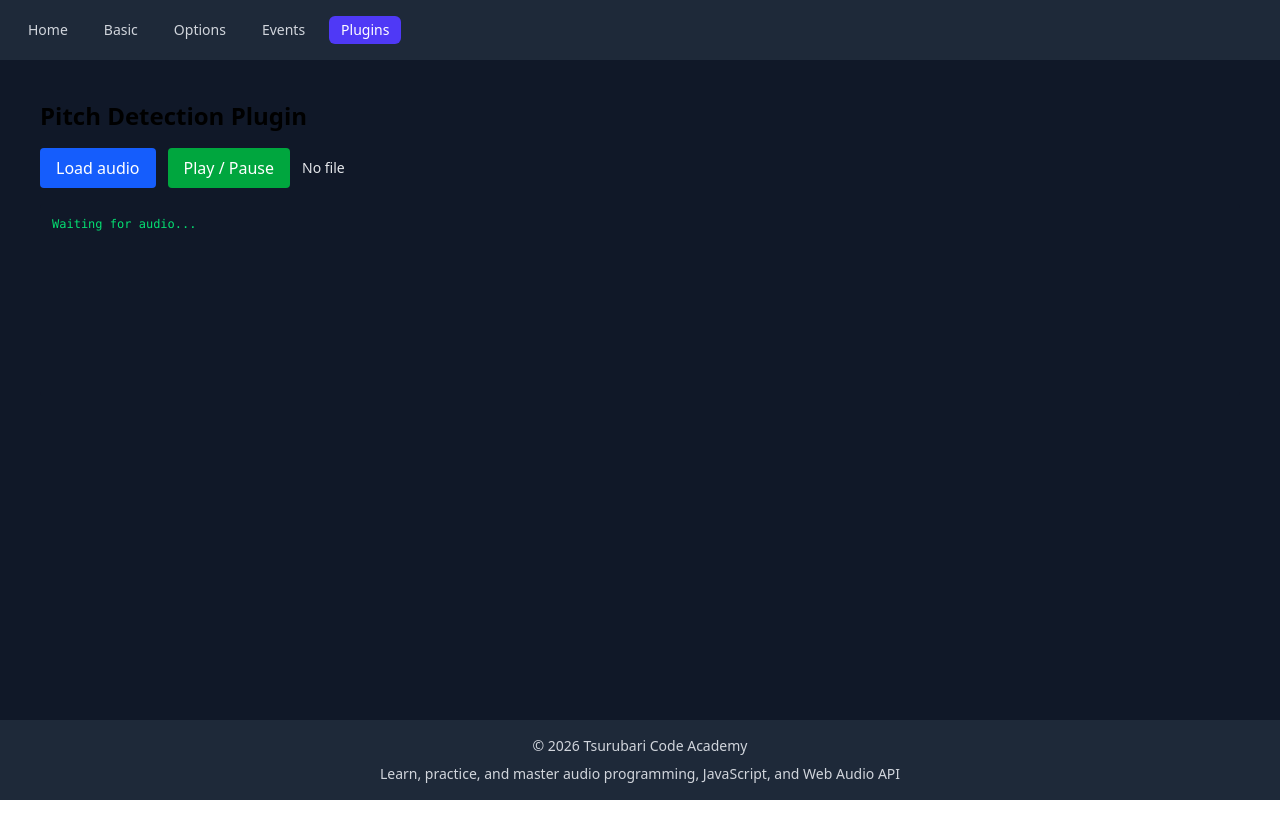
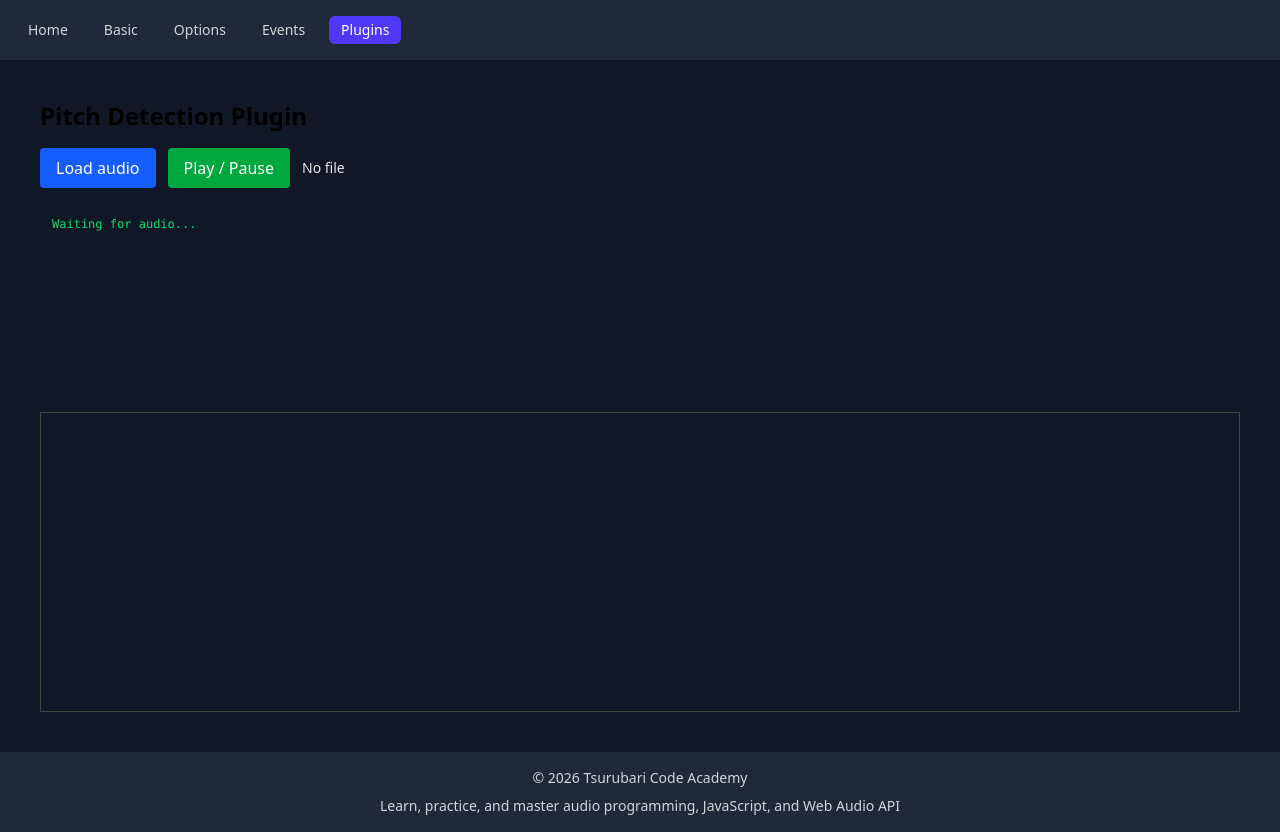
Before and after one commit to tsurubaso/sanbagierboSound, a React (Vite) app: page /plugins/pitchplugin in a window 1280 px wide. Before the commit the page ends 800 px from the top, so only its background shows below. Built offline with nearby package versions, Linux system fonts and the light colour scheme.

Commit message:
letS stop fighting. Let<s go for simplicity. This is sexy and Not working properly

```diff
--- a/src/pages/plugins/pitchplugin.jsx
+++ b/src/pages/plugins/pitchplugin.jsx
@@ -12,7 +12,7 @@ export default function PitchPlugin() {
   const [file, setFile] = useState(null);
   const [processing, setProcessing] = useState(false);
   const [debugInfo, setDebugInfo] = useState("");
-  const MIN_PX_PER_SEC = 200;
+  const MIN_PX_PER_SEC = 50; // REDUCED from 200 to make canvas smaller
 
   useEffect(() => {
     return () => {
@@ -66,6 +66,7 @@ export default function PitchPlugin() {
       height: 150,
       minPxPerSec: MIN_PX_PER_SEC,
       scrollParent: true,
+      hideScrollbar: false, // Show scrollbar for easier navigation
     });
 
     waveRef.current = ws;
@@ -166,12 +167,27 @@ export default function PitchPlugin() {
       addDebug("16. Creating new canvas element...");
       canvas = document.createElement("canvas");
       freqCanvasRef.current = canvas;
-      const wrapper = ws.renderer.getWrapper();
+ const wrapper = ws.renderer.getWrapper();
+ // lower wavesurfer internal canvas layers
+wrapper.querySelectorAll("canvas").forEach((c) => {
+  c.style.zIndex = 1;
+});
 
-      if (!wrapper) {
-        addDebug("ERROR: Cannot find WaveSurfer wrapper!");
-        return;
-      }
+if (!wrapper) {
+  addDebug("ERROR: Cannot find WaveSurfer wrapper!");
+  return;
+}
+
+// 🟩 FIX: allow pitch canvas to be visible
+wrapper.style.overflowX = "auto";
+wrapper.style.overflowY = "hidden";
+wrapper.style.position = "relative";
+
+// the wrapper must size itself to match WaveSurfer width
+wrapper.style.width = width + "px";
+wrapper.style.minWidth = "100%";
+
+addDebug("WRAPPER FIX APPLIED: overflow + dynamic width");
 
       canvas.style.position = "absolute";
       canvas.style.left = "0";
@@ -186,7 +202,7 @@ export default function PitchPlugin() {
       overlay.style.position = "absolute";
       overlay.style.left = "0";
       overlay.style.top = "0";
-      overlay.style.zIndex = "20";
+      overlay.style.zIndex = "11";
       overlay.style.pointerEvents = "none";
       wrapper.appendChild(overlay);
       addDebug("18. Overlay canvas added");
@@ -210,9 +226,14 @@ export default function PitchPlugin() {
     ctx.scale(dpr, dpr);
     ctx.clearRect(0, 0, width, height);
 
-    // Background semi-transparent
-    ctx.fillStyle = "rgba(0, 0, 0, 0.3)";
+    // Background - lighter and more visible
+    ctx.fillStyle = "rgba(255, 255, 255, 0.15)"; // Light semi-transparent
     ctx.fillRect(0, 0, width, height);
+
+    // Add border for visibility
+    ctx.strokeStyle = "rgba(255, 255, 255, 0.4)";
+    ctx.lineWidth = 1;
+    ctx.strokeRect(0, 0, width, height);
     addDebug("20. Background drawn");
 
     const n = frequencies.length;
@@ -232,16 +253,16 @@ export default function PitchPlugin() {
       const y = height - Math.round(norm * height);
 
       const hue = 220 - Math.min(220, Math.round(norm * 220));
-      ctx.fillStyle = `hsl(${hue}, 70%, 55%)`;
-      ctx.fillRect(x, y, Math.max(2, Math.ceil(width / n)), 3);
+      ctx.fillStyle = `hsl(${hue}, 90%, 60%)`; // More saturated and brighter
+      ctx.fillRect(x, y, Math.max(2, Math.ceil(width / n)), 4); // Taller bars
       drawnCount++;
     }
 
     addDebug(`21. Vertical bars: ${drawnCount} drawn (${validFreqCount} valid frequencies)`);
 
-    // Draw pitch curve
-    ctx.strokeStyle = "rgba(255,200,0,0.9)";
-    ctx.lineWidth = 2;
+    // Draw pitch curve with more visible colors
+    ctx.strokeStyle = "rgba(255,255,0,1)"; // Bright yellow line
+    ctx.lineWidth = 3; // Thicker line
 
     let prevX = null;
     let prevY = null;
@@ -257,16 +278,17 @@ export default function PitchPlugin() {
       const norm = Math.log(Math.max(f, minF) / minF) / Math.log(maxF / minF);
       const y = height - Math.round(norm * height);
 
-      // Draw point
-      ctx.fillStyle = "rgba(255,230,100,1)";
+      // Draw point - bigger and brighter
+      ctx.fillStyle = "rgba(255,255,100,1)"; // Bright yellow
       ctx.beginPath();
-      ctx.arc(x, y, 4, 0, Math.PI * 2);
+      ctx.arc(x, y, 5, 0, Math.PI * 2); // Bigger radius
       ctx.fill();
       pointsDrawn++;
 
       // Draw line
       if (prevX !== null) {
-        ctx.strokeStyle = "rgba(255,200,0,0.9)";
+        ctx.strokeStyle = "rgba(255,255,0,1)"; // Bright yellow
+        ctx.lineWidth = 3;
         ctx.beginPath();
         ctx.moveTo(prevX, prevY);
         ctx.lineTo(x, y);
@@ -279,10 +301,11 @@ export default function PitchPlugin() {
 
     addDebug(`22. Points drawn: ${pointsDrawn}`);
 
-    canvas.style.top = (-height) + "px";
-    overlay.style.top = (-height) + "px";
+    canvas.style.top = "0px"; // Position at TOP of wrapper, not above it
+    overlay.style.top = "0px";
 
     addDebug(`23. Canvas positioned at top: ${canvas.style.top}`);
+    addDebug(`    Canvas is ${width}px wide - scroll horizontally to see all!`);
     addDebug("24. ✓ Drawing complete!");
 
     // Final check
@@ -354,7 +377,7 @@ export default function PitchPlugin() {
         {debugInfo || "Waiting for audio..."}
       </div>
 
-      <div style={{ position: "relative", width: "100%", height: 260 }}>
+      <div style={{ position: "relative", width: "100%", height: 300, overflow: "auto", border: "1px solid #444" }}>
         <div
           ref={containerRef}
           style={{
```
